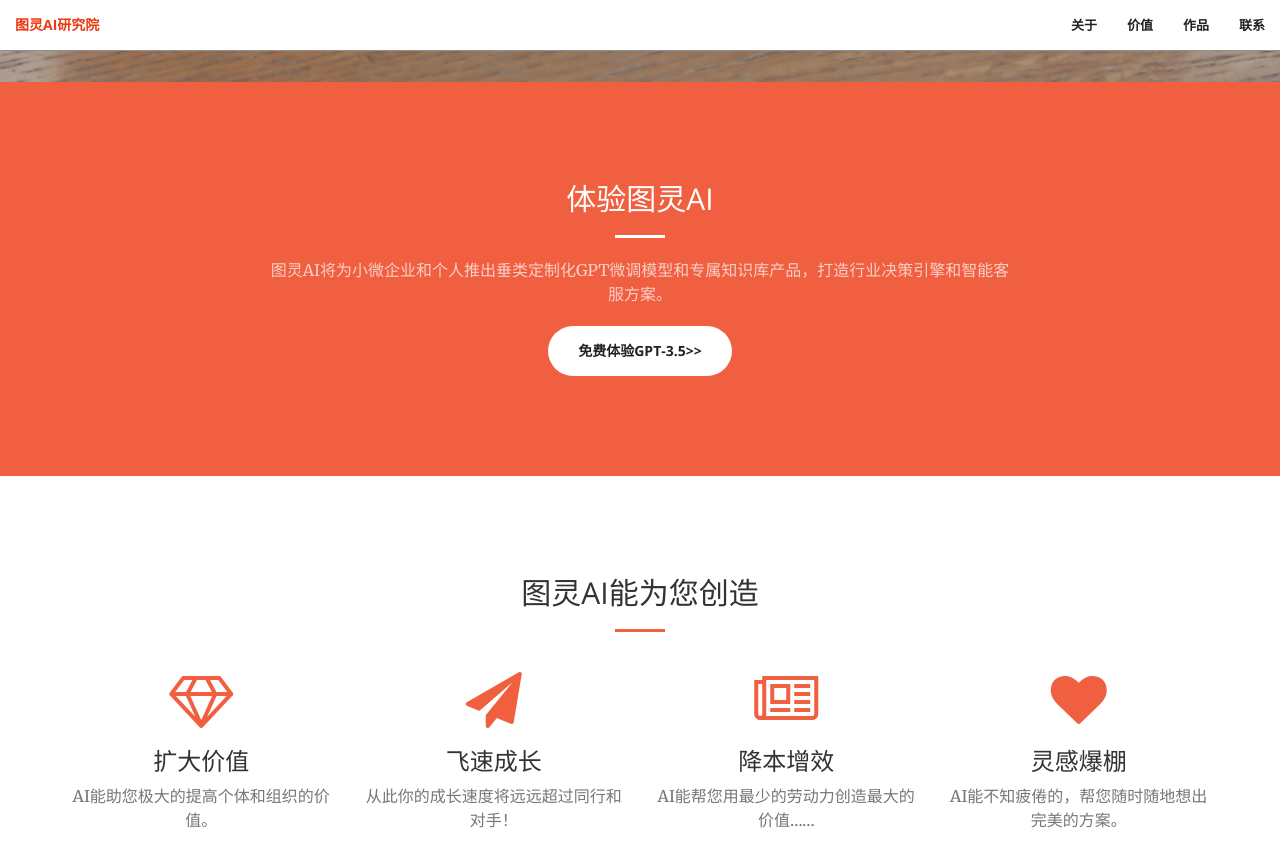
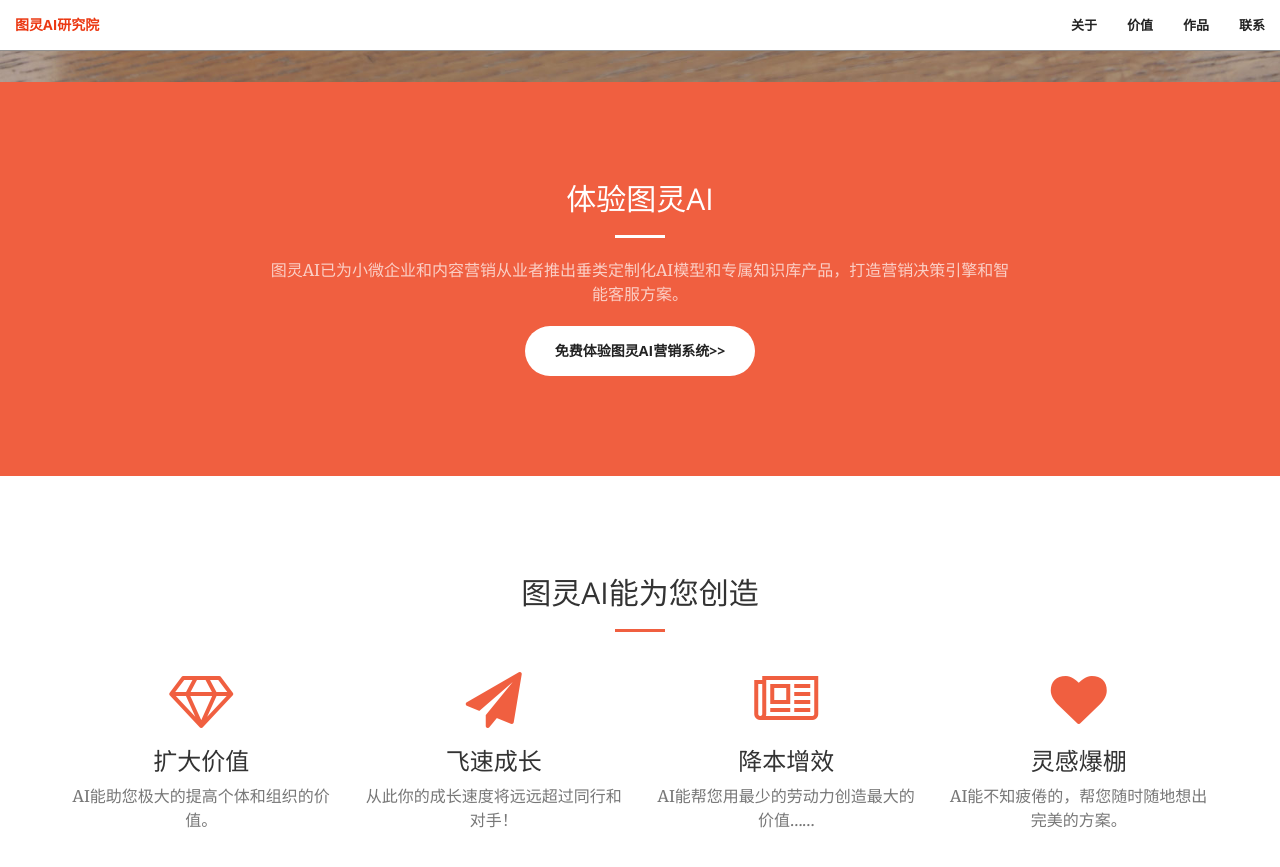
Before and after one commit to ceozyg3/ceozyg3, a Jekyll site: the page index.html, which Jekyll copies as it is, in a window 1280 px wide and 900 px high, scrolled down 818 px. Shown: the top 867 px of the window. Built offline with Jekyll 4.4.1, drawn with Linux system fonts in a browser that asks for light colours.

Commit message:
Update index.html

```diff
--- a/index.html
+++ b/index.html
@@ -101,8 +101,8 @@
             <div class="col-lg-8 col-lg-offset-2 text-center">
                 <h2 class="section-heading">体验图灵AI</h2>
                 <hr class="light">
-                <p class="text-faded">图灵AI将为小微企业和个人推出垂类定制化GPT微调模型和专属知识库产品，打造行业决策引擎和智能客服方案。</p>
-                <a href="https://free.tuling.ai/" class="btn btn-default btn-xl" target="_blank">免费体验GPT-3.5>> </a>
+                <p class="text-faded">图灵AI已为小微企业和内容营销从业者推出垂类定制化AI模型和专属知识库产品，打造营销决策引擎和智能客服方案。</p>
+                <a href="https://yx.tulingai.top/" class="btn btn-default btn-xl" target="_blank">免费体验图灵AI营销系统>> </a>
             </div>
         </div>
     </div>
```
